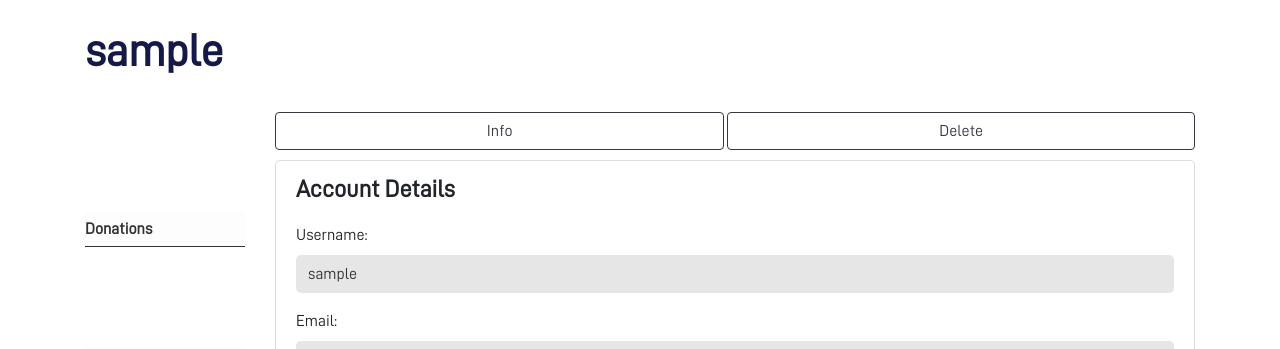
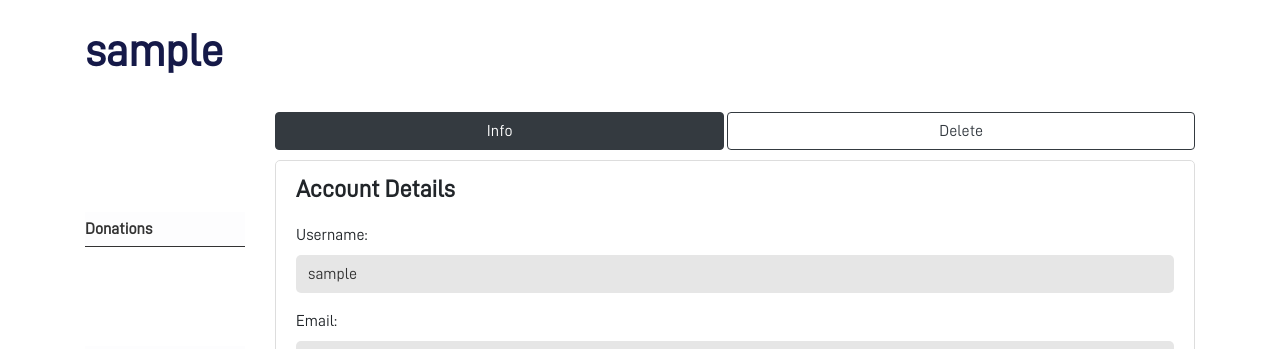
Before and after one commit to gcivil-nyu-org/urban-thrifter, a Django app: page /register/helpseeker/profile/ in a window 1280 px wide. Shown: the part 86-435 px from the top of the page. Run offline with Django 3.2, Linux system fonts and the light colour scheme; a user stored in the database is signed in; tables that the repository leaves empty hold one stand-in row (values such as "Sample post"); data that the repository does not hold is empty; some libraries are stand-ins or nearby versions.

Commit message:
button style

```diff
--- a/register/templates/register/logout.html
+++ b/register/templates/register/logout.html
@@ -6,8 +6,8 @@
     <div class="container">
         <h2>You have been logged out</h2>
         <div class="pt-3">
-            <a class="btn btn-wide btn-dark" href="{% url 'login' %}">Log In Again <i
-                    class="fas fa-sign-in-alt"></i></a>
+            <a class="btn btn-wide btn-dark" href="{% url 'login' %}">Sign In Again<i
+                    class="fas fa-sign-in-alt pl-2"></i></a>
         </div>
     </div>
 </div>
--- a/register/templates/register/profile_nav.html
+++ b/register/templates/register/profile_nav.html
@@ -1,8 +1,8 @@
 <div class="form-inline button-nav animated fadeInDown">
     {% if user.donorprofile %}
-    <a class="btn align-middle btn-outline-dark nav-item" type="button" href="{% url 'register:donor-profile' user.username %}">Info</a>
+    <a class="btn align-middle btn-outline-dark nav-item active" type="button" href="{% url 'register:donor-profile' user.username %}">Info</a>
     {% elif user.helpseekerprofile %}
-    <a class="btn align-middle btn-outline-dark nav-item" type="button" href='{% url "register:helpseeker-profile" %}'>Info</a>
+    <a class="btn align-middle btn-outline-dark nav-item active" type="button" href='{% url "register:helpseeker-profile" %}'>Info</a>
     {% endif %}
     <a class="btn align-middle btn-outline-dark nav-item" type="button" href=''>Delete</a>
 </div>
```
Also changed, not shown: donation/templates/donation/notifications.html (+3 -4 lines).
